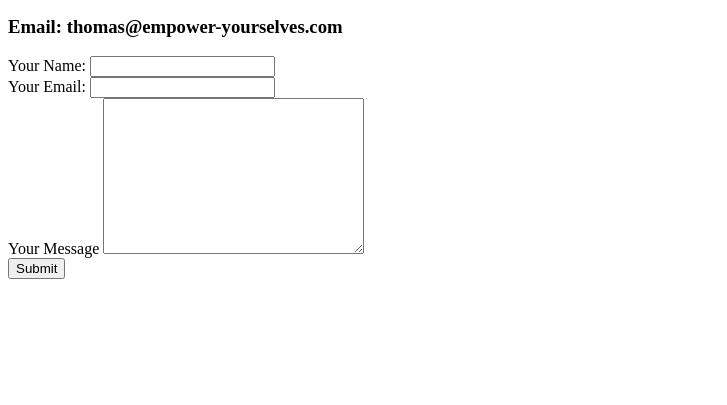
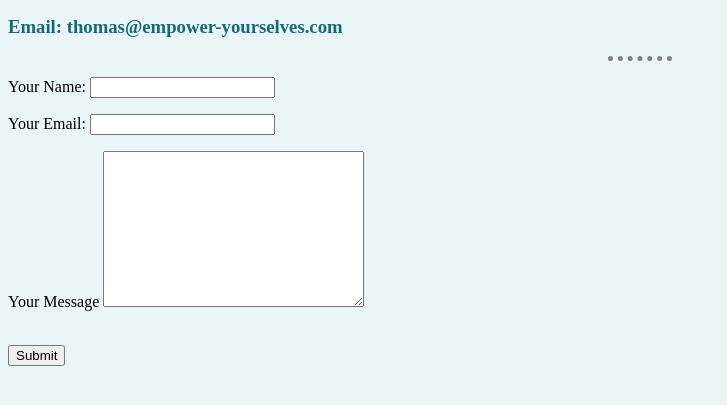
Before and after one commit to vvthomas/try, a plain HTML site: page contact.html in a window 1280 px wide. Shown: the part 317-722 px from the top of the page, without its empty margins (0-727 px from the left). Drawn offline with Linux system fonts and the light colour scheme.

Commit message:
Add files via upload

```diff
--- a/contact.html
+++ b/contact.html
@@ -4,6 +4,7 @@
 <head>
   <meta charset="utf-8">
   <title>Contact Me</title>
+  <link rel="stylesheet" href="css/styles.css">
 </head>
 
 <body>
@@ -11,15 +12,20 @@
   <h1>Contact Me</h1>
   <h3>Thomas Varghese</h3>
   <h3>Email: thomas@empower-yourselves.com</h3>
+  <hr>
   <form action="mailto:thomas@empower-yourselves.com" method="post" enctype="text/plain">
+    <p>
       <label>Your Name: </label>
       <input type="text" name="yourname" value="">
-    <br>
+    </p>
+    <p>
       <label>Your Email: </label>
       <input type="email" name="youremail" value="">
-    <br>
+    </p>
+    <p>
       <label>Your Message</label>
       <textarea name="yourmessage" rows="10" cols="30"></textarea>
+    </p>
     <br>
     <input type="submit" name="">
   </form>
```
Lines whose indentation alone changed are shown as unchanged.
